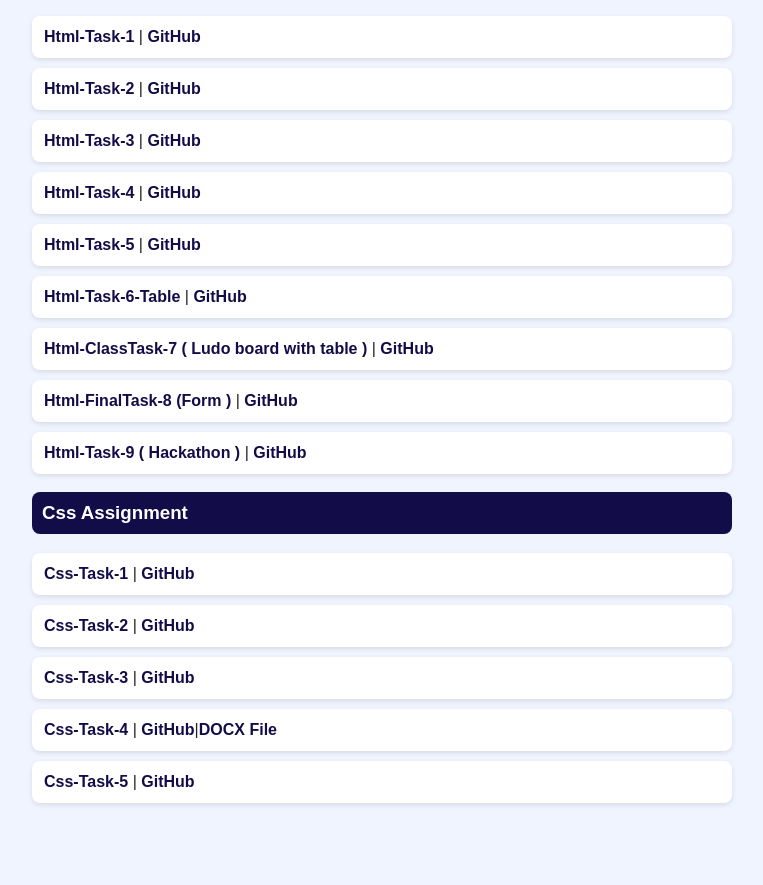
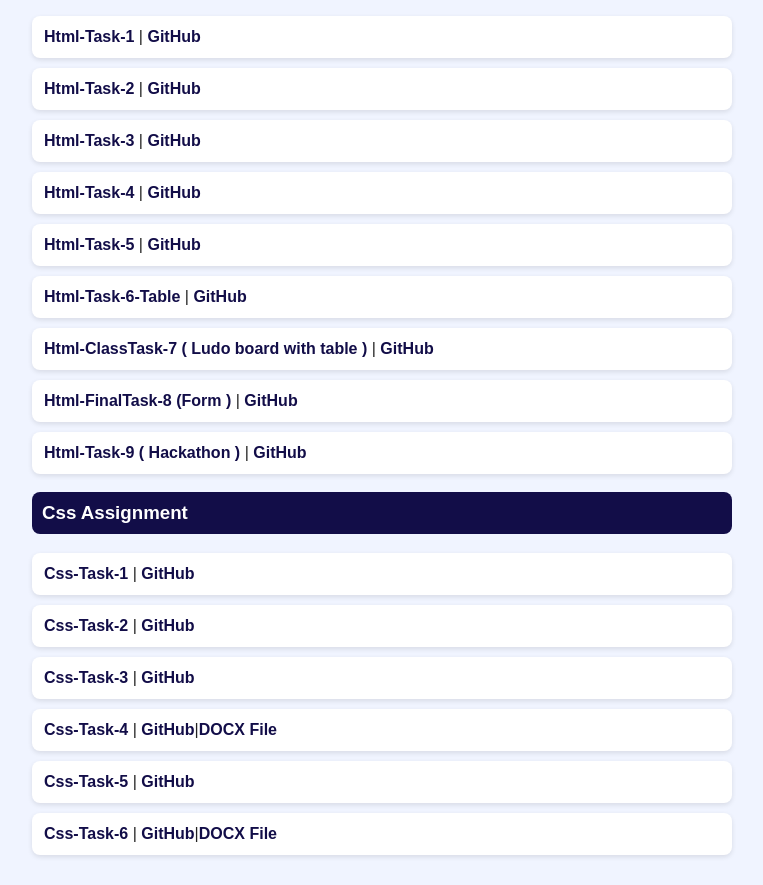
Before and after one commit to abdullahxkhan-1968/All-Assignments, a plain HTML site: page AllAssignment/index.html in a window 1280 px wide. Shown: the part 145-1030 px from the top of the page, without its empty margins (258-1021 px from the left). Before the commit the page ends 978 px from the top, so only its background shows below. Drawn offline with Linux system fonts and the light colour scheme.

Commit message:
Fix HTML structure and update task links

```diff
--- a/AllAssignment/index.html
+++ b/AllAssignment/index.html
@@ -67,6 +67,7 @@
     <div class="task"><a href="./CSS/Assignment 3/index.html">Css-Task-3</a> <span>|</span> <a href="https://github.com/abdullahxkhan-1968/All-Assignments/blob/main/AllAssignment/CSS/Assignment%203/index.html">GitHub</a></div>
     <div class="task"><a href="./CSS/Assignment 4/index.html">Css-Task-4</a> <span>|</span> <a href="https://github.com/abdullahxkhan-1968/All-Assignments/blob/main/AllAssignment/CSS/Assignment%204/index.html">GitHub</a><span>|</span><a href="./CSS/Assignment 4/description.docx">DOCX File</a></div>
 <div class="task"><a href="./CSS/Assignment 5/index.html">Css-Task-5</a> <span>|</span> <a href="https://github.com/abdullahxkhan-1968/All-Assignments/blob/main/AllAssignment/CSS/Assignment%205/index.html">GitHub</a></div>
+<div class="task"><a href="./CSS/Assingnment 6/index.html">Css-Task-6</a> <span>|</span> <a href="https://github.com/abdullahxkhan-1968/All-Assignments/blob/main/AllAssignment/CSS/Assingnment%206/index.html">GitHub</a><span>|</span><a href="./CSS/Assingnment 6/CSS Combinators.docx">DOCX File</a></div>
 
 </body>
 </html>
```
